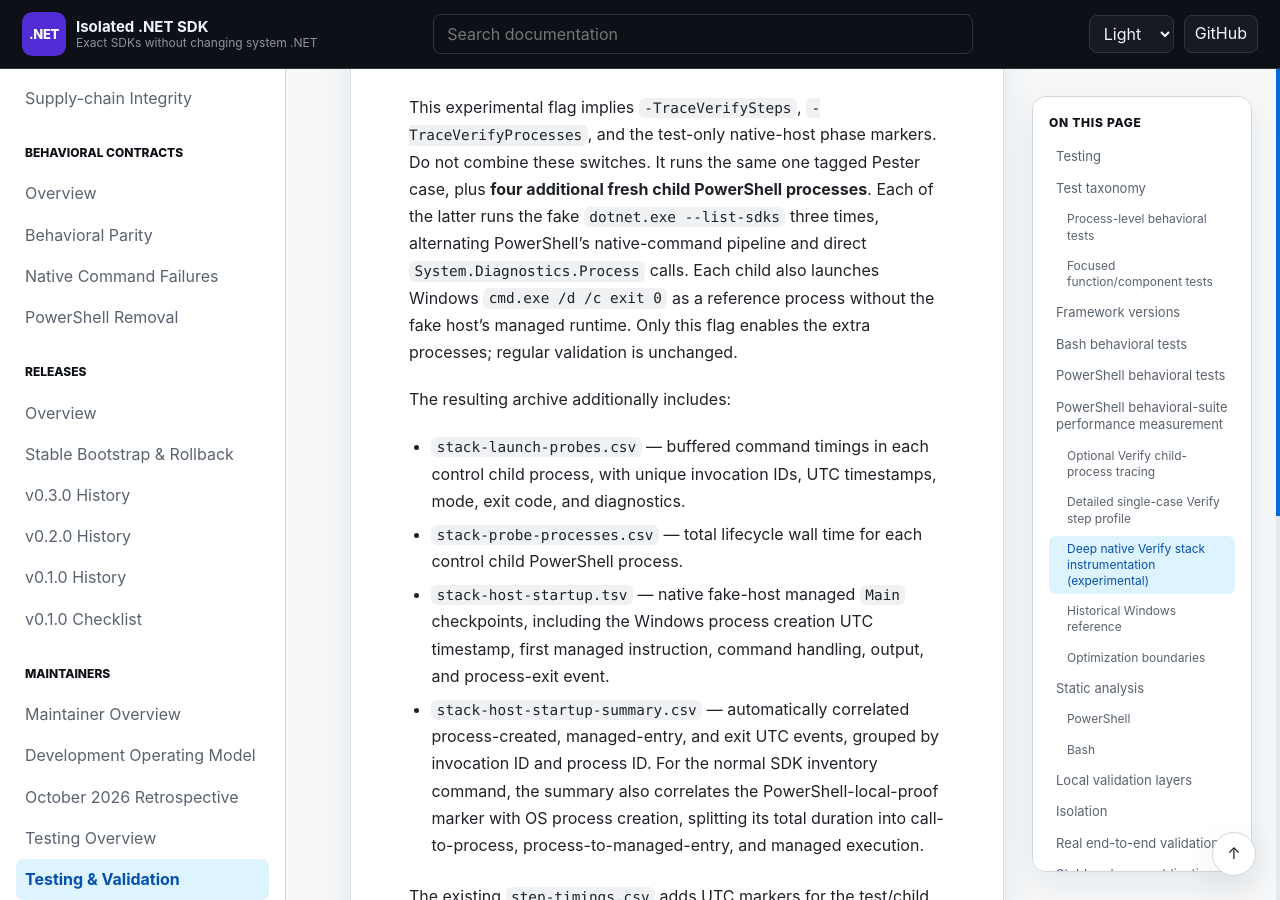
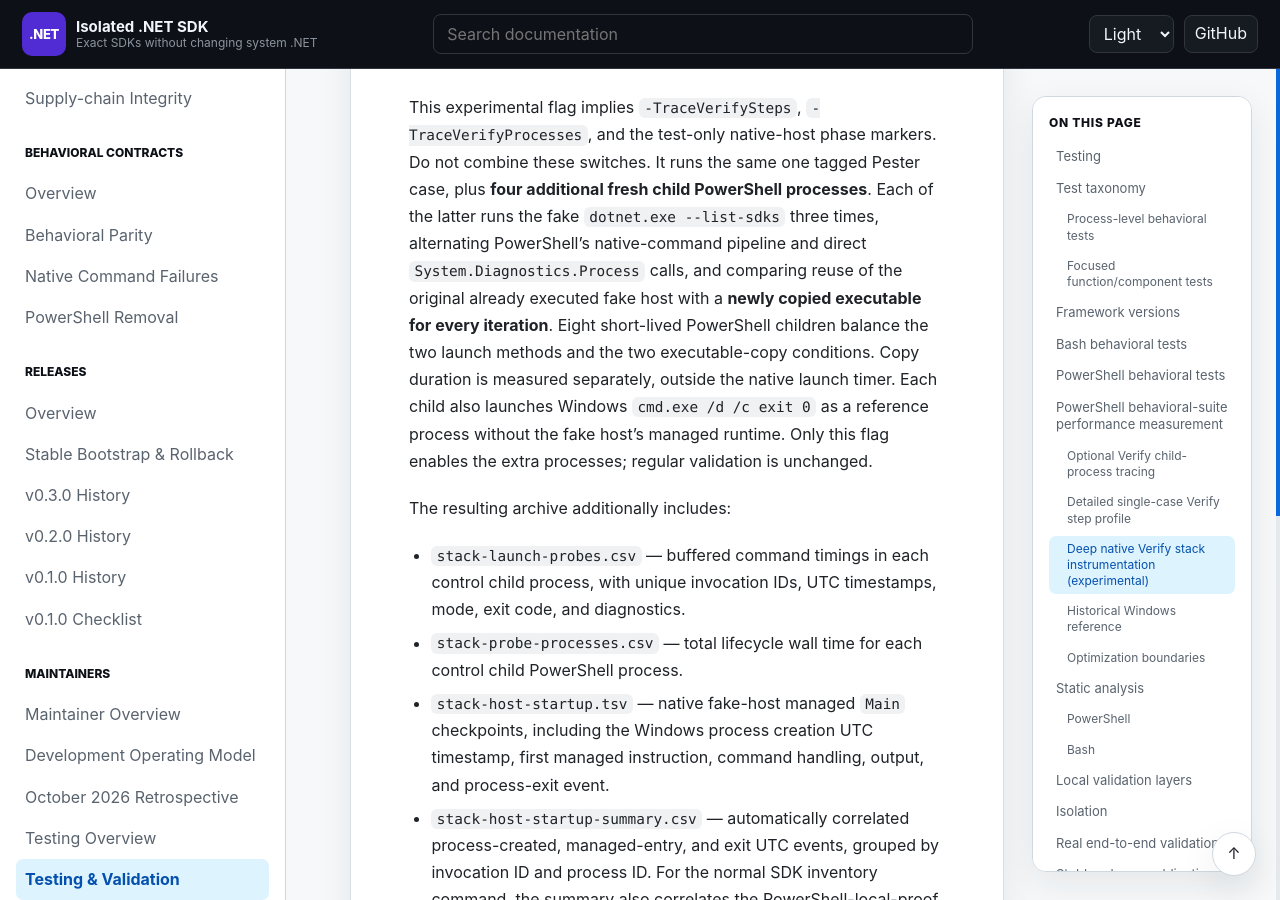
Before and after one commit to infoconex/isolated-dotnet-sdk, a Jekyll site: the page built from docs/maintainers/testing/testing.md, in a window 1280 px wide and 900 px high, scrolled down 9212 px. Built offline with Jekyll 4.4.1, drawn with Linux system fonts in a browser that asks for light colours; our own code applies the rules of GitHub Pages for plain Markdown files.

Commit message:
docs(test): explain newly copied executable versus warm-host controls

```diff
--- a/docs/maintainers/testing/testing.md
+++ b/docs/maintainers/testing/testing.md
@@ -253,7 +253,11 @@ test-only native-host phase markers. Do not combine these switches. It
 runs the same one tagged Pester case, plus **four additional fresh child
 PowerShell processes**. Each of the latter runs the fake `dotnet.exe --list-sdks`
 three times, alternating PowerShell's native-command pipeline and direct
-`System.Diagnostics.Process` calls. Each child also launches Windows
+`System.Diagnostics.Process` calls, and comparing reuse of the original already
+executed fake host with a **newly copied executable for every iteration**.
+Eight short-lived PowerShell children balance the two launch methods and the
+two executable-copy conditions. Copy duration is measured separately, outside
+the native launch timer. Each child also launches Windows
 `cmd.exe /d /c exit 0` as a reference process without the fake host's managed
 runtime. Only this flag enables the extra
 processes; regular validation is unchanged.
```
